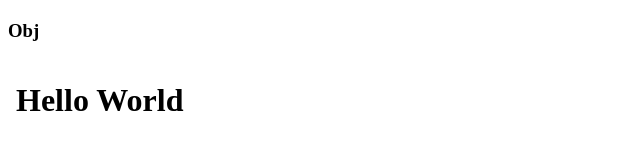
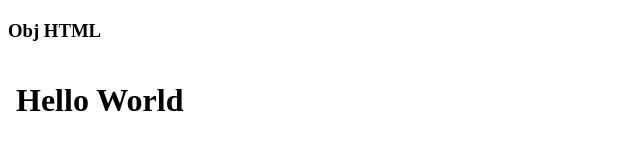
Before and after one commit to qwang6-1936520/qwang6-1936520.github.io, a plain HTML site: page embeddingOriginalWork.html in a window 1280 px wide. Shown: the part 2197-2346 px from the top of the page, 0-640 px from the left. Drawn offline with Linux system fonts and the light colour scheme.

Commit message:
Add files via upload

```diff
--- a/embeddingOriginalWork.html
+++ b/embeddingOriginalWork.html
@@ -51,8 +51,7 @@
         </div>
 
         <div>
-            <h3>Obj</h3>
-            <object data="mov.mp4" width="400" height="300"></object>
+            <h3>Obj HTML</h3>
             <object data="index.html" width="500" height="200"></object>
         </div>
 
```
